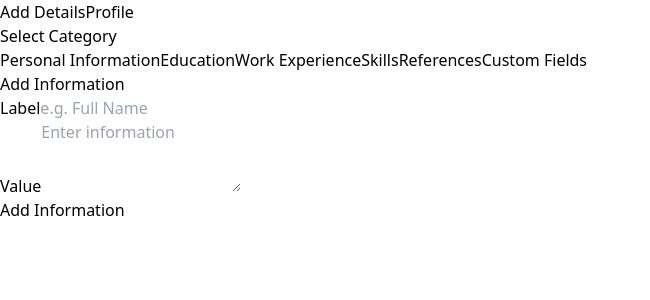
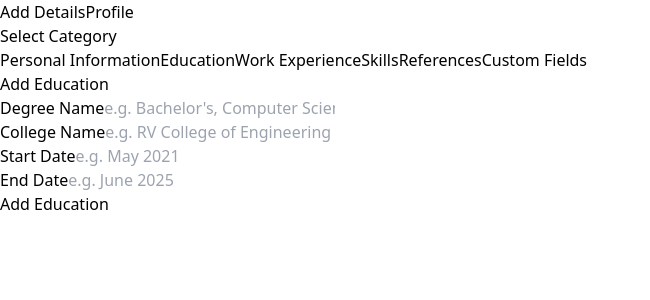
Before and after one commit to suchithms19/resume_auto_fill, a React (Vite) app: page / in a window 1280 px wide. Both pictures are taken after a click on the button "Education". Shown: the top 300 px of the page, without its empty margins (0-650 px from the left). Built offline with nearby package versions, Linux system fonts and the light colour scheme.

Commit message:
changed education section

```diff
--- a/src/components/ExampleData.ts
+++ b/src/components/ExampleData.ts
@@ -36,8 +36,16 @@ export const exampleProfileFields: ProfileField[] = [
   // Education
   {
     id: 'education-1',
-    label: 'Bachelor\'s Degree',
+    label: 'Bachelor\'s, Computer Science',
     value: 'Bachelor\'s, Computer Science\nMVJ college of engineering\n2021 - 2025',
+    category: 'education'
+  },
+
+  // Add another education example
+  {
+    id: 'education-2',
+    label: 'Master\'s, Data Science',
+    value: 'Master\'s, Data Science\nTech University\n2025 - 2027',
     category: 'education'
   },
 
--- a/src/components/layout/AddDetails.tsx
+++ b/src/components/layout/AddDetails.tsx
@@ -16,10 +16,41 @@ export function AddDetails() {
   const [selectedCategory, setSelectedCategory] = useState<ProfileCategory>('personal');
   const [label, setLabel] = useState('');
   const [value, setValue] = useState('');
+
+  // Education specific fields
+  const [degree, setDegree] = useState('');
+  const [college, setCollege] = useState('');
+  const [startDate, setStartDate] = useState('');
+  const [endDate, setEndDate] = useState('');
+
   const [showSuccess, setShowSuccess] = useState(false);
 
   const handleSubmit = (e: React.FormEvent) => {
     e.preventDefault();
+
+    if (selectedCategory === 'education') {
+      if (!degree.trim()) return;
+
+      // Format the value for education
+      const formattedValue = `${degree}\n${college}\n${startDate} - ${endDate}`;
+
+      dispatch({
+        type: 'ADD_FIELD',
+        payload: {
+          id: `education-${Date.now()}`,
+          label: degree.trim(),
+          value: formattedValue,
+          category: selectedCategory
+        }
+      });
+
+      // Reset education fields
+      setDegree('');
+      setCollege('');
+      setStartDate('');
+      setEndDate('');
+    } else {
+      // For other categories
       if (!label.trim()) return;
 
       dispatch({
@@ -32,13 +63,120 @@ export function AddDetails() {
         }
       });
 
+      // Reset general fields
+      setLabel('');
+      setValue('');
+    }
+
     // Show success message
     setShowSuccess(true);
     setTimeout(() => setShowSuccess(false), 2000);
+  };
 
-    // Reset form
-    setLabel('');
-    setValue('');
+  // Render education form
+  const renderEducationForm = () => {
+    return (
+      <div className="space-y-3">
+        <div>
+          <label className="block text-sm font-medium text-gray-700 mb-1">
+            Degree Name
+          </label>
+          <input
+            type="text"
+            value={degree}
+            onChange={(e) => setDegree(e.target.value)}
+            className="w-full p-2 border rounded-md text-sm"
+            placeholder="e.g. Bachelor's, Computer Science"
+            required
+          />
+        </div>
+
+        <div>
+          <label className="block text-sm font-medium text-gray-700 mb-1">
+            College Name
+          </label>
+          <input
+            type="text"
+            value={college}
+            onChange={(e) => setCollege(e.target.value)}
+            className="w-full p-2 border rounded-md text-sm"
+            placeholder="e.g. RV College of Engineering"
+            required
+          />
+        </div>
+
+        <div className="grid grid-cols-2 gap-3">
+          <div>
+            <label className="block text-sm font-medium text-gray-700 mb-1">
+              Start Date
+            </label>
+            <input
+              type="text"
+              value={startDate}
+              onChange={(e) => setStartDate(e.target.value)}
+              className="w-full p-2 border rounded-md text-sm"
+              placeholder="e.g. May 2021"
+              required
+            />
+          </div>
+
+          <div>
+            <label className="block text-sm font-medium text-gray-700 mb-1">
+              End Date
+            </label>
+            <input
+              type="text"
+              value={endDate}
+              onChange={(e) => setEndDate(e.target.value)}
+              className="w-full p-2 border rounded-md text-sm"
+              placeholder="e.g. June 2025"
+              required
+            />
+          </div>
+        </div>
+      </div>
+    );
+  };
+
+  // Render default form
+  const renderDefaultForm = () => {
+    return (
+      <div className="space-y-3">
+        <div>
+          <label className="block text-sm font-medium text-gray-700 mb-1">
+            {selectedCategory === 'skills' ? 'Skill Type' : 'Label'}
+          </label>
+          <input
+            type="text"
+            value={label}
+            onChange={(e) => setLabel(e.target.value)}
+            className="w-full p-2 border rounded-md text-sm"
+            placeholder={selectedCategory === 'skills' ? 'e.g. Programming Languages' : 'e.g. Full Name'}
+            required
+          />
+        </div>
+
+        <div>
+          <label className="block text-sm font-medium text-gray-700 mb-1">
+            {selectedCategory === 'skills' ? 'Skills' : 'Value'}
+          </label>
+          <textarea
+            value={value}
+            onChange={(e) => setValue(e.target.value)}
+            className="w-full p-2 border rounded-md text-sm"
+            rows={3}
+            placeholder={selectedCategory === 'skills'
+              ? 'Enter skills separated by commas (e.g. JavaScript, React, Node.js)'
+              : 'Enter information'}
+          />
+          {selectedCategory === 'skills' && (
+            <p className="text-xs text-gray-500 mt-1">
+              Separate multiple skills with commas
+            </p>
+          )}
+        </div>
+      </div>
+    );
   };
 
   return (
@@ -73,48 +211,20 @@ export function AddDetails() {
           {/* Form */}
           <form onSubmit={handleSubmit} className="space-y-3 bg-white rounded-lg border border-gray-200 p-4">
             <h3 className="font-medium text-gray-900 mb-2">
-              {selectedCategory === 'skills' ? 'Add Skills' : 'Add Information'}
+              {selectedCategory === 'skills' ? 'Add Skills' :
+               selectedCategory === 'education' ? 'Add Education' :
+               'Add Information'}
             </h3>
 
-            <div>
-              <label className="block text-sm font-medium text-gray-700 mb-1">
-                {selectedCategory === 'skills' ? 'Skill Type' : 'Label'}
-              </label>
-              <input
-                type="text"
-                value={label}
-                onChange={(e) => setLabel(e.target.value)}
-                className="w-full p-2 border rounded-md text-sm"
-                placeholder={selectedCategory === 'skills' ? 'e.g. Programming Languages' : 'e.g. Full Name'}
-                required
-              />
-            </div>
-
-            <div>
-              <label className="block text-sm font-medium text-gray-700 mb-1">
-                {selectedCategory === 'skills' ? 'Skills' : 'Value'}
-              </label>
-              <textarea
-                value={value}
-                onChange={(e) => setValue(e.target.value)}
-                className="w-full p-2 border rounded-md text-sm"
-                rows={3}
-                placeholder={selectedCategory === 'skills'
-                  ? 'Enter skills separated by commas (e.g. JavaScript, React, Node.js)'
-                  : 'Enter information'}
-              />
-              {selectedCategory === 'skills' && (
-                <p className="text-xs text-gray-500 mt-1">
-                  Separate multiple skills with commas
-                </p>
-              )}
-            </div>
+            {selectedCategory === 'education' ? renderEducationForm() : renderDefaultForm()}
 
             <button
               type="submit"
               className="w-full py-2 bg-blue-600 text-white rounded-md text-sm font-medium hover:bg-blue-700 transition-colors"
             >
-              Add {selectedCategory === 'skills' ? 'Skills' : 'Information'}
+              Add {selectedCategory === 'skills' ? 'Skills' :
+                  selectedCategory === 'education' ? 'Education' :
+                  'Information'}
             </button>
 
             {showSuccess && (
--- a/src/components/layout/ProfileLayout.tsx
+++ b/src/components/layout/ProfileLayout.tsx
@@ -55,6 +55,102 @@ export function ProfileLayout() {
     );
   };
 
+  // Custom renderer for education category
+  const renderEducationCategory = (fields: ProfileField[]) => {
+    return (
+      <div className="space-y-4 mt-3">
+        {fields.map(field => {
+          const lines = field.value.split('\n');
+          const degree = lines[0] || field.label;
+          const college = lines[1] || '';
+          const dateRange = lines[2]?.split(' - ') || ['', ''];
+          const startDate = dateRange[0] || '';
+          const endDate = dateRange[1] || '';
+
+          return (
+            <div key={field.id} className="relative group">
+              <div className={`w-full p-4 rounded-xl border ${
+                copiedId?.startsWith(field.id) ? 'bg-green-50 border-green-200 shadow-sm' : 'bg-white border-gray-200 hover:bg-gray-50 group-hover:border-gray-300'
+              }`}>
+                {/* Degree as headline */}
+                <div className="flex justify-between items-center">
+                  <h3
+                    onClick={() => handleCopy(degree, `${field.id}-degree`)}
+                    className={`text-base font-medium cursor-pointer transition-colors ${
+                      copiedId === `${field.id}-degree` ? 'text-blue-600' : 'text-gray-900 hover:text-blue-600'
+                    }`}
+                  >
+                    {degree}
+                  </h3>
+                  {copiedId?.startsWith(field.id) && (
+                    <span className="text-xs bg-green-100 text-green-600 font-medium px-2 py-1 rounded-full">
+
+                    </span>
+                  )}
+                </div>
+
+                {/* College and dates as separate fields */}
+                <div className="mt-3 space-y-2 divide-y divide-gray-100">
+                  <div className="pb-2">
+                    <div className="text-xs font-medium text-gray-500 mb-1">College Name</div>
+                    <div
+                      onClick={() => handleCopy(college, `${field.id}-college`)}
+                      className={`text-sm cursor-pointer transition-colors ${
+                        copiedId === `${field.id}-college` ? 'text-blue-600' : 'text-gray-700 hover:text-blue-600'
+                      }`}
+                    >
+                      {college}
+                    </div>
+                  </div>
+
+                  <div className="py-2">
+                    <div className="text-xs font-medium text-gray-500 mb-1">Start Date</div>
+                    <div
+                      onClick={() => handleCopy(startDate, `${field.id}-start`)}
+                      className={`text-sm cursor-pointer transition-colors ${
+                        copiedId === `${field.id}-start` ? 'text-blue-600' : 'text-gray-700 hover:text-blue-600'
+                      }`}
+                    >
+                      {startDate}
+                    </div>
+                  </div>
+
+                  <div className="pt-2">
+                    <div className="text-xs font-medium text-gray-500 mb-1">End Date</div>
+                    <div
+                      onClick={() => handleCopy(endDate, `${field.id}-end`)}
+                      className={`text-sm cursor-pointer transition-colors ${
+                        copiedId === `${field.id}-end` ? 'text-blue-600' : 'text-gray-700 hover:text-blue-600'
+                      }`}
+                    >
+                      {endDate}
+                    </div>
+                  </div>
+                </div>
+              </div>
+
+              {/* Delete button */}
+              <button
+                onClick={(e) => {
+                  e.stopPropagation();
+                  handleDelete(field.id);
+                }}
+                className="absolute top-3 right-3 p-1.5 text-gray-400 hover:text-red-500 hover:bg-red-50 rounded-full opacity-0 group-hover:opacity-100 transition-opacity duration-200"
+                title="Delete field"
+              >
+                <svg xmlns="http://www.w3.org/2000/svg" width="16" height="16" viewBox="0 0 24 24" fill="none" stroke="currentColor" strokeWidth="2" strokeLinecap="round" strokeLinejoin="round">
+                  <path d="M3 6h18"></path>
+                  <path d="M19 6v14c0 1-1 2-2 2H7c-1 0-2-1-2-2V6"></path>
+                  <path d="M8 6V4c0-1 1-2 2-2h4c1 0 2 1 2 2v2"></path>
+                </svg>
+              </button>
+            </div>
+          );
+        })}
+      </div>
+    );
+  };
+
   return (
     <div className="h-full overflow-auto bg-gray-50">
       <div className="max-w-3xl mx-auto p-5 my-4 bg-white rounded-xl shadow-sm space-y-6">
@@ -95,6 +191,9 @@ export function ProfileLayout() {
                     </div>
                   ))}
                 </div>
+              ) : category.id === 'education' ? (
+                // Special rendering for education category
+                renderEducationCategory(fields)
               ) : (
                 // Normal rendering for other categories
                 <div className="space-y-3">
@@ -112,6 +211,7 @@ export function ProfileLayout() {
                           <span className="text-sm font-medium text-gray-900">{field.label}</span>
                           {copiedId === field.id && (
                             <span className="text-xs bg-green-100 text-green-600 font-medium px-2 py-1 rounded-full">
+
                             </span>
                           )}
                         </div>
```
Lines whose indentation alone changed are shown as unchanged.
